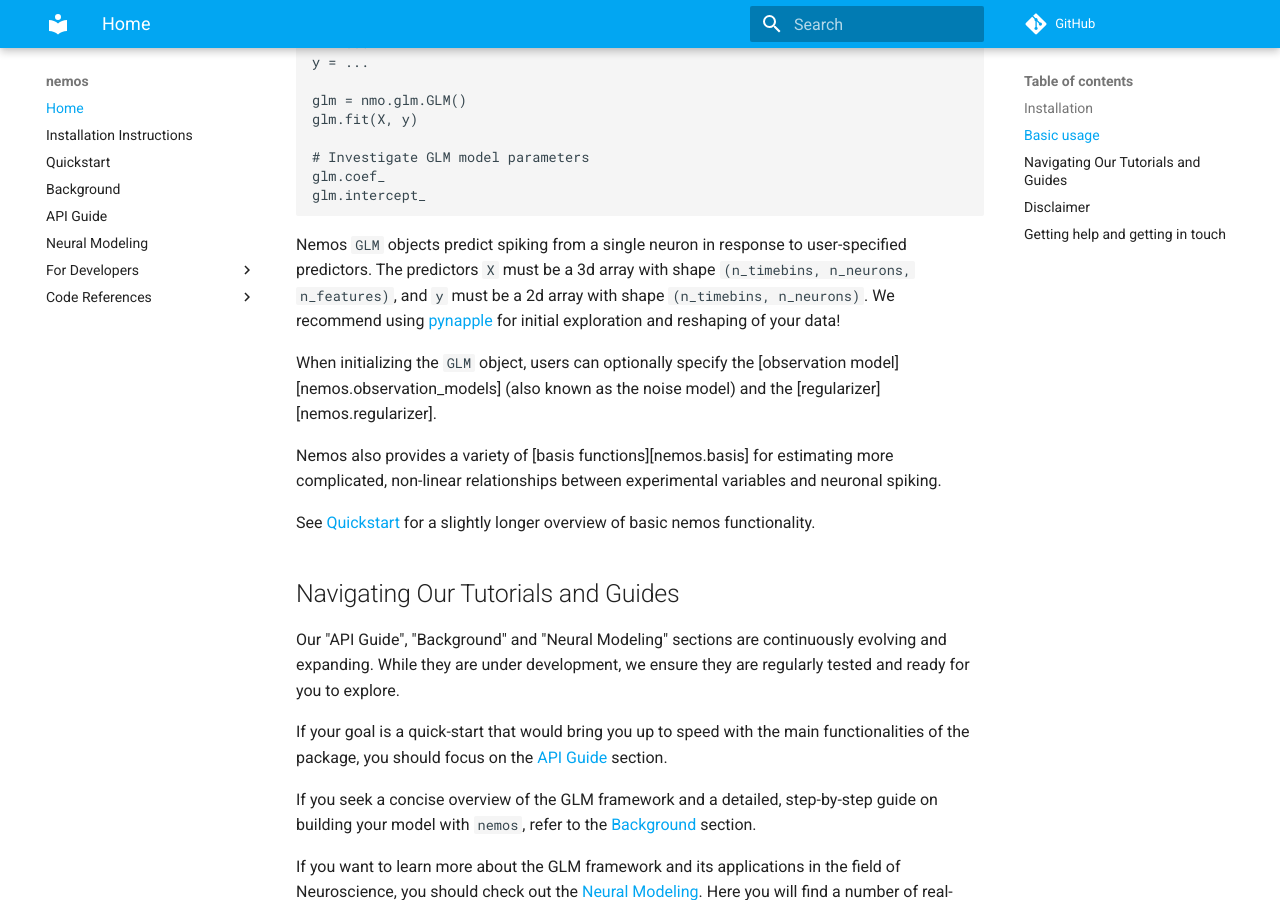
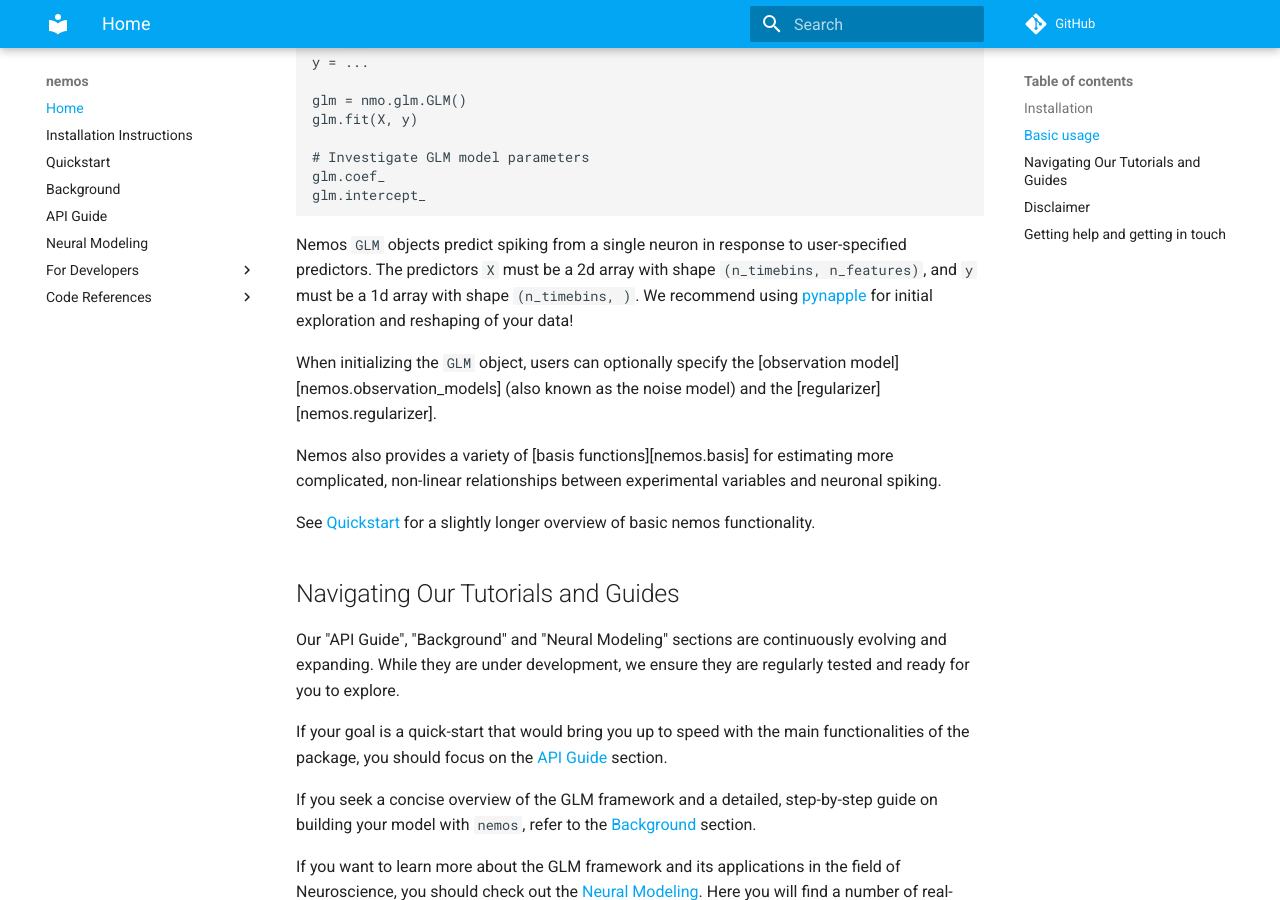
Before and after one commit to flatironinstitute/nemos, an MkDocs documentation site: the page built from docs/index.md, in a window 1280 px wide and 900 px high, scrolled down 935 px. Built offline with MkDocs 1.6.1 and Material for MkDocs 9.7.7, drawn with Linux system fonts in a browser that asks for light colours; nearby versions of some CDN libraries; library files that are not in the unit come from our copies; comment, search, counter and statistics services are not loaded.

````diff
--- a/docs/index.md
+++ b/docs/index.md
@@ -59,9 +59,9 @@ glm.intercept_
 ```
 
 Nemos `GLM` objects predict spiking from a single neuron in response to
-user-specified predictors. The predictors `X` must be a 3d array with shape
-`(n_timebins, n_neurons, n_features)`, and `y` must be a 2d array with shape
-`(n_timebins, n_neurons)`. We recommend using
+user-specified predictors. The predictors `X` must be a 2d array with shape
+`(n_timebins, n_features)`, and `y` must be a 1d array with shape
+`(n_timebins, )`. We recommend using
 [pynapple](https://github.com/pynapple-org/pynapple) for initial exploration and
 reshaping of your data!
 
````
Also changed, not shown: docs/quickstart.md (+21 -20 lines).
